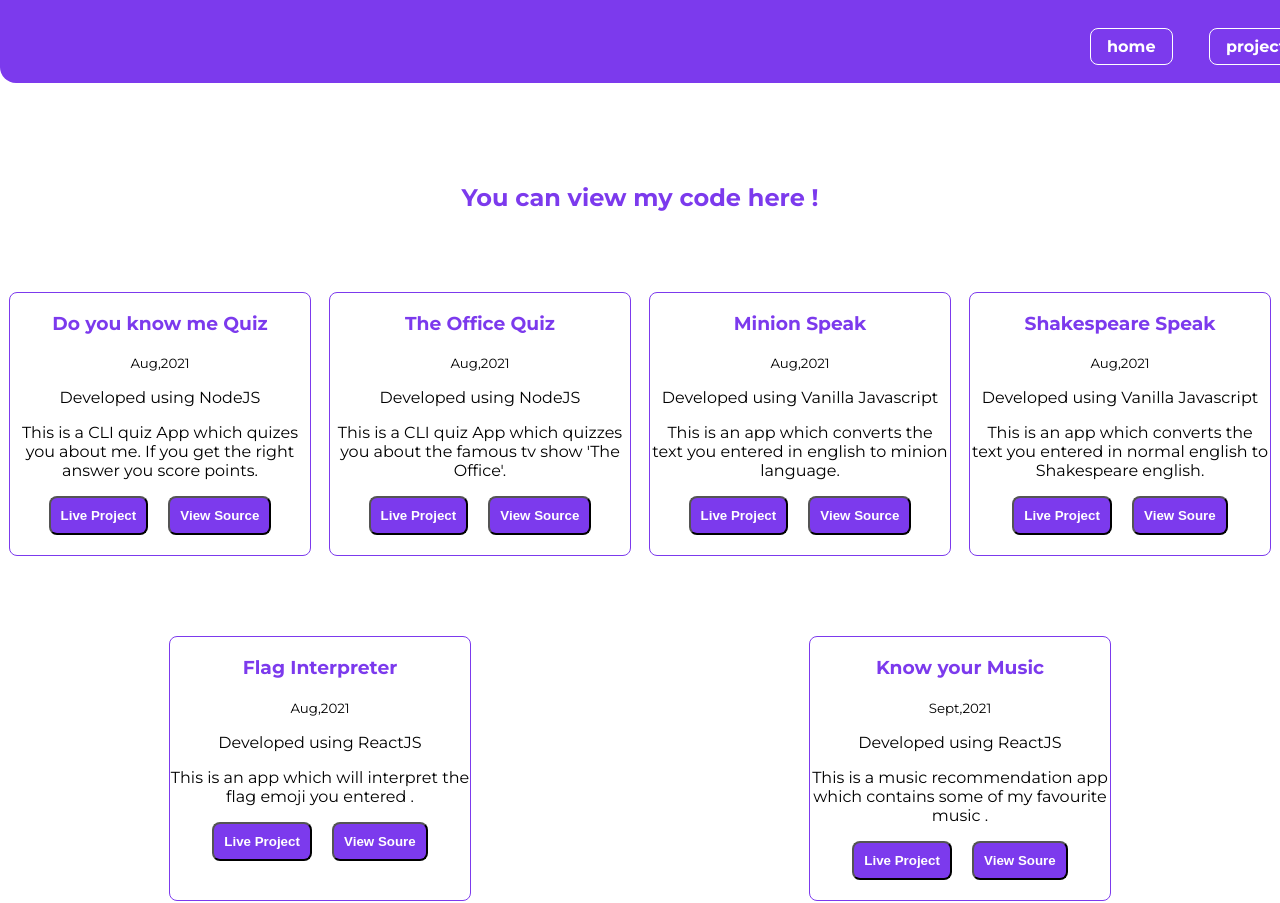
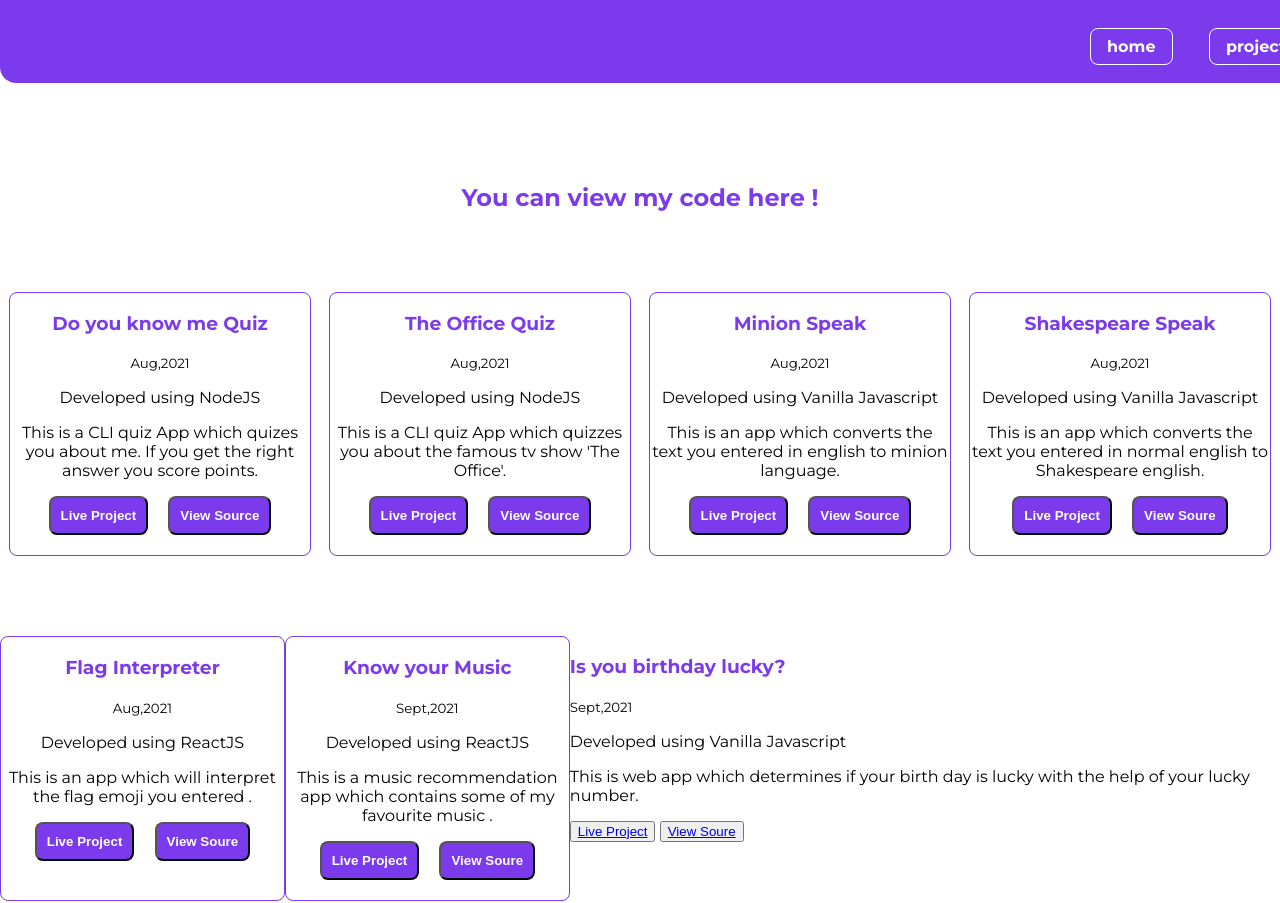
Before and after one commit to varun-Tad/My-portfolio, a plain HTML site: page project.html in a window 1280 px wide. Shown: the part 57-960 px from the top of the page. Drawn offline with Linux system fonts and the light colour scheme.

Commit message:
added links

```diff
--- a/project.html
+++ b/project.html
@@ -101,6 +101,26 @@
       </div>
 
 
+      <!-- <div class="markNine">
+        <h3 style="color:var(--primary-color)">Know your Music</h3>
+        <small>Sept,2021</small>
+        <p>Developed using ReactJS</p>
+        <p>This is a music recommendation app which contains some of my favourite music .</p>
+        <button class="btn" type="button"><a href="https://bnlbf.csb.app/" target=_blank>Live Project</a></button>
+        <button class="btn" type="button"><a href="https://github.com/varun-Tad/Know-You-Music" target=_blank>View Soure</a></button>
+
+      </div> -->
+
+
+      <div class="markEleven">
+        <h3 style="color:var(--primary-color)">Is you birthday lucky?</h3>
+        <small>Sept,2021</small>
+        <p>Developed using Vanilla Javascript</p>
+        <p>This is web app which determines if your birth day is lucky with the help of your lucky number.</p>
+        <button class="btn" type="button"><a href="https://luckybirthdayyy.netlify.app/" target=_blank>Live Project</a></button>
+        <button class="btn" type="button"><a href="https://github.com/varun-Tad/Is-your-birthday-lucky" target=_blank>View Soure</a></button>
+
+      </div>
 
 
 
```
